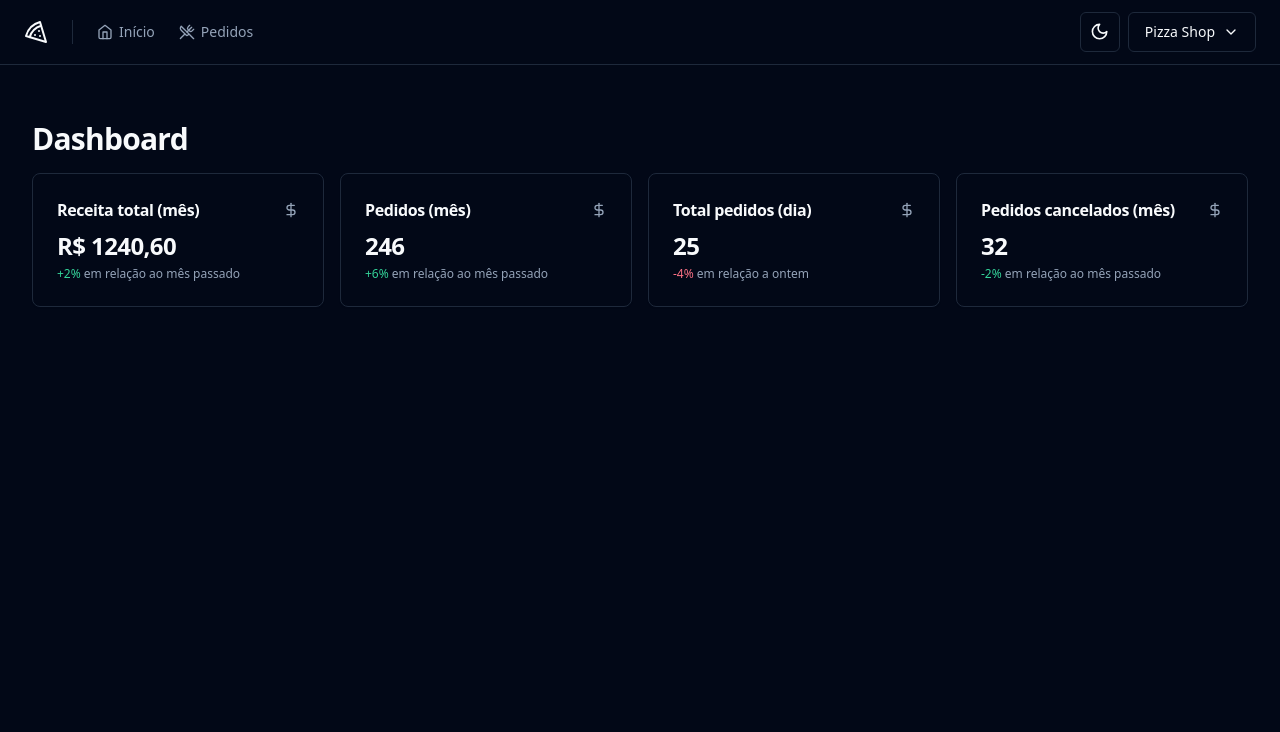
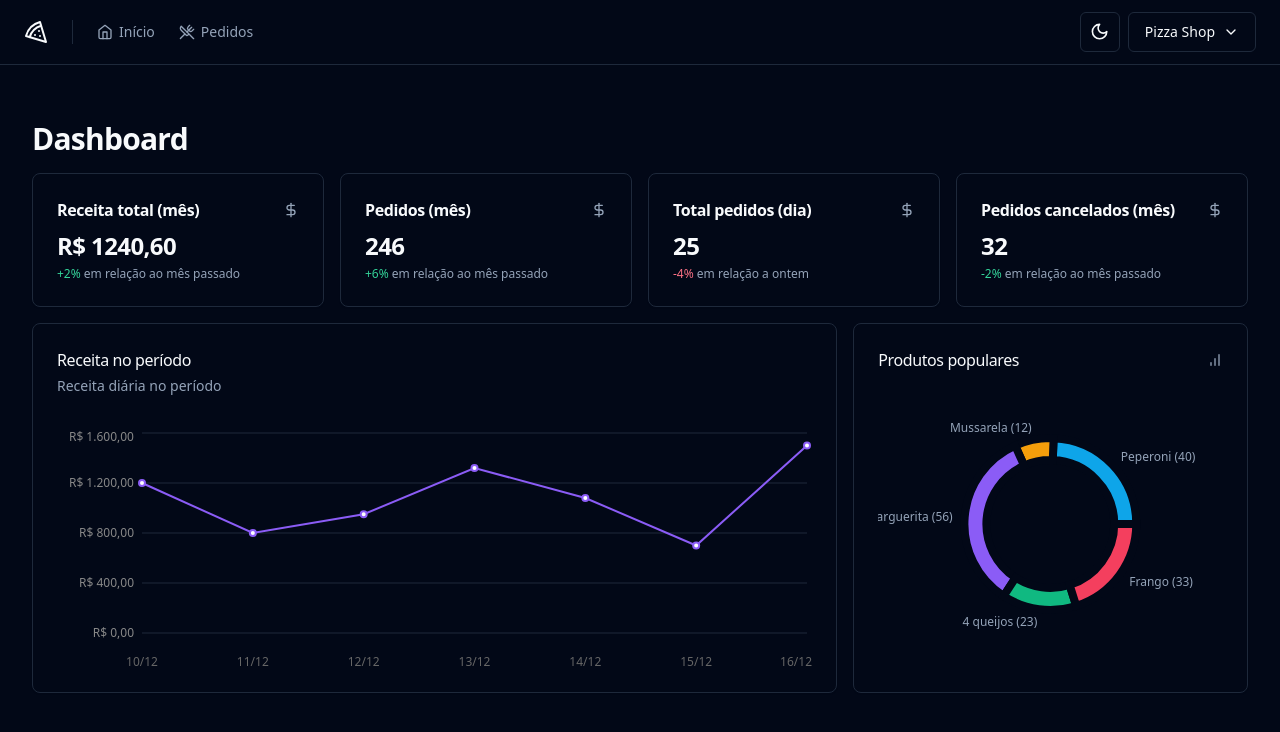
Before and after one commit to brunoramux/pizzashop, a React (Vite) app: page / in a window 1280 px wide. Shown: the top 732 px of the page. Built offline with nearby package versions, Linux system fonts and the light colour scheme.

Commit message:
Charts to Dashboard using recharts

```diff
--- a/package.json
+++ b/package.json
@@ -27,6 +27,7 @@
     "react-helmet-async": "^2.0.4",
     "react-hook-form": "^7.50.1",
     "react-router-dom": "^6.22.1",
+    "recharts": "^2.12.2",
     "sonner": "^1.4.2",
     "sort-by": "^1.2.0",
     "tailwind-merge": "^2.2.1",
--- /dev/null
+++ b/src/pages/404.tsx
@@ -0,0 +1,15 @@
+import { Link } from 'react-router-dom'
+
+export function NotFound() {
+  return (
+    <div className="flex h-screen flex-col items-center justify-center gap-2">
+      <h1 className="text-4xl font-bold">Página não encontrada</h1>
+      <p className="text-accent-foreground">
+        Voltar para o{' '}
+        <Link to="/" className="text-sky-600 dark:text-sky-400">
+          Dashboard
+        </Link>
+      </p>
+    </div>
+  )
+}
--- a/src/pages/app/dashboard/dashboard.tsx
+++ b/src/pages/app/dashboard/dashboard.tsx
@@ -3,6 +3,8 @@
 import { MonthOrdersAmountCard } from "./month-orders-amount-card";
 import { DayOrdersAmountCard } from "./day-orders-amount-card";
 import { MonthCancelAmountCard } from "./month-cancel-amount-card";
+import { RevenueChart } from "./revenue-chart";
+import { PopularProductsChart } from "./popular-products-chart";
 
 export function Dashboard(){
     return (
@@ -17,6 +19,10 @@
                     <DayOrdersAmountCard />
                     <MonthCancelAmountCard />
                 </div>
+                <div className="grid grid-cols-9 gap-4">
+                    <RevenueChart />
+                    <PopularProductsChart />
+                </div>
             </div>
         </>
     )
--- /dev/null
+++ b/src/pages/app/dashboard/popular-products-chart.tsx
@@ -0,0 +1,95 @@
+import { Card, CardContent, CardHeader, CardTitle } from "@/components/ui/card";
+import { BarChart } from "lucide-react";
+import {ResponsiveContainer, PieChart, Pie, Cell} from 'recharts'
+import colors from 'tailwindcss/colors'
+
+const data = [
+    {
+        product: 'Peperoni', amount: 40
+    },
+    {
+        product: 'Mussarela', amount: 12
+    },
+    {
+        product: 'Marguerita', amount: 56
+    },
+    {
+        product: '4 queijos', amount: 23
+    },
+    {
+        product: 'Frango', amount: 33
+    },
+]
+
+const COLORS = [
+    colors.sky[500],
+    colors.amber[500],
+    colors.violet[500],
+    colors.emerald[500],
+    colors.rose[500],
+]
+
+export function PopularProductsChart(){
+    return (
+        <Card className="col-span-3">
+            <CardHeader className="pb-8">
+                <div className="flex items-center justify-between">
+                    <CardTitle className="text-base font-medium">Produtos populares</CardTitle>
+                    <BarChart className="w-4 h-4 text-muted-foreground"/>
+                </div>
+            </CardHeader>
+            <CardContent>
+                <ResponsiveContainer width="100%" height={240}>
+                    <PieChart style={{ fontSize: 12}}>
+                        <Pie data={data}
+                            dataKey='amount'
+                            nameKey="product"
+                            cx="50%"
+                            cy="50%"
+                            outerRadius={86}
+                            innerRadius={64}
+                            strokeWidth={8}
+                            labelLine={false}
+                            label={({
+                                cx,
+                                cy,
+                                midAngle,
+                                innerRadius,
+                                outerRadius,
+                                value,
+                                index,
+                              }) => {
+                                const RADIAN = Math.PI / 180
+                                const radius = 12 + innerRadius + (outerRadius - innerRadius)
+                                const x = cx + radius * Math.cos(-midAngle * RADIAN)
+                                const y = cy + radius * Math.sin(-midAngle * RADIAN)
+
+                                return (
+                                  <text
+                                    x={x}
+                                    y={y}
+                                    className="fill-muted-foreground text-xs"
+                                    textAnchor={x > cx ? 'start' : 'end'}
+                                    dominantBaseline="central"
+                                  >
+                                    {data[index].product.length > 12
+                                      ? data[index].product.substring(0, 12).concat('...')
+                                      : data[index].product}{' '}
+                                    ({value})
+                                  </text>
+                                )
+                              }}
+                            fill={colors.emerald[500]}
+                        >
+                            {data.map((_, index) => {
+                                return (
+                                    <Cell key={`cell-${index}`} fill={COLORS[index]} className="stroke-background hover:opacity-80"/>
+                                )
+                            })}
+                        </Pie>
+                    </PieChart>
+                </ResponsiveContainer>
+            </CardContent>
+        </Card>
+    )
+}
--- /dev/null
+++ b/src/pages/app/dashboard/revenue-chart.tsx
@@ -0,0 +1,56 @@
+import { Card, CardContent, CardDescription, CardHeader, CardTitle } from "@/components/ui/card";
+import {ResponsiveContainer, LineChart, XAxis, YAxis, CartesianGrid, Line} from 'recharts'
+import colors from 'tailwindcss/colors'
+
+const data = [
+    {
+        date: '10/12', revenue: 1200
+    },
+    {
+        date: '11/12', revenue: 800
+    },
+    {
+        date: '12/12', revenue: 950
+    },
+    {
+        date: '13/12', revenue: 1320
+    },
+    {
+        date: '14/12', revenue: 1080
+    },
+    {
+        date: '15/12', revenue: 700
+    },
+    {
+        date: '16/12', revenue: 1500
+    },
+]
+
+export function RevenueChart(){
+    return (
+        <Card className="col-span-6">
+            <CardHeader className="flex-row items-center justify-between pb-8">
+                <div className="space-y-1">
+                    <CardTitle className="text-base font-medium">Receita no período</CardTitle>
+                    <CardDescription>Receita diária no período</CardDescription>
+                </div>
+            </CardHeader>
+            <CardContent>
+                <ResponsiveContainer width="100%" height={240}>
+                    <LineChart data={data} style={{fontSize: 12}}>
+                        <XAxis dataKey="date" tickLine={false} axisLine={false} dy={16}/>
+
+                        <YAxis stroke="#888" axisLine={false} tickLine={false} width={80}
+                               tickFormatter={(value: number) => value.toLocaleString('pt-BR', {style: 'currency', currency: 'BRL'})}
+                        />
+
+                        <CartesianGrid vertical={false} className="stroke-muted"/>
+
+                        <Line type="linear" strokeWidth={2} dataKey="revenue" stroke={colors.violet['500']}/>
+
+                    </LineChart>
+                </ResponsiveContainer>
+            </CardContent>
+        </Card>
+    )
+}
--- a/src/routes.tsx
+++ b/src/routes.tsx
@@ -5,11 +5,13 @@
 import { AuthLayout } from "./pages/_layouts/auth";
 import { SignUp } from "./pages/auth/sign-up";
 import { Orders } from "./pages/app/orders/orders";
+import { NotFound } from "./pages/404";
 
 export const router = createBrowserRouter([
     {
         path: '/',
         element: <AppLayout />,
+        errorElement: <NotFound />,
         children: [
             {path: '/', element: <Dashboard />},
             {path: '/orders', element: <Orders />}
```
Also changed, not shown: 1 other file (tests, documents, lock files or other folders).
